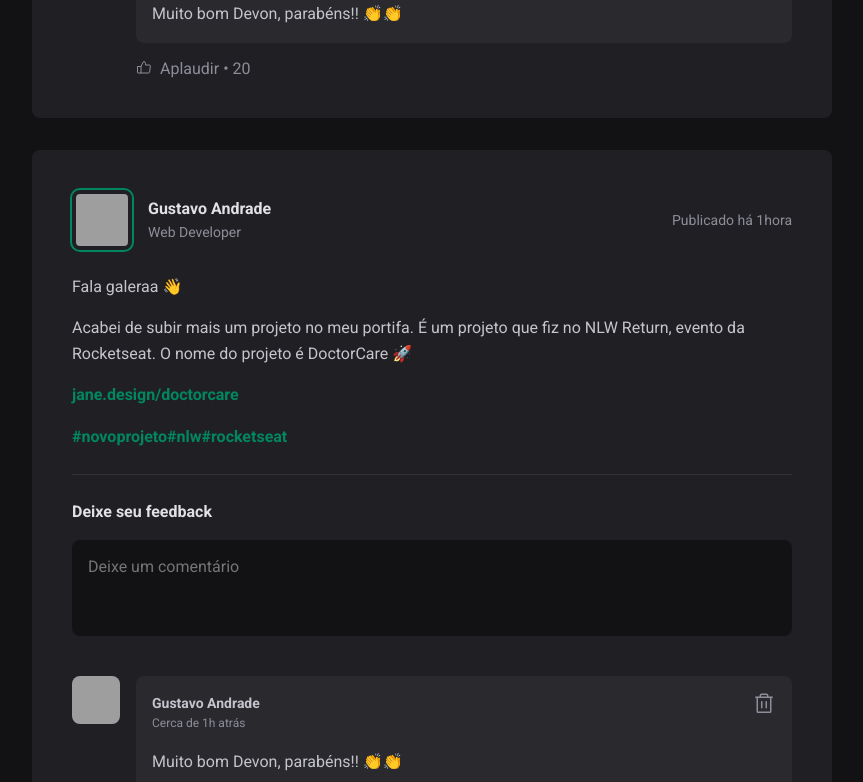
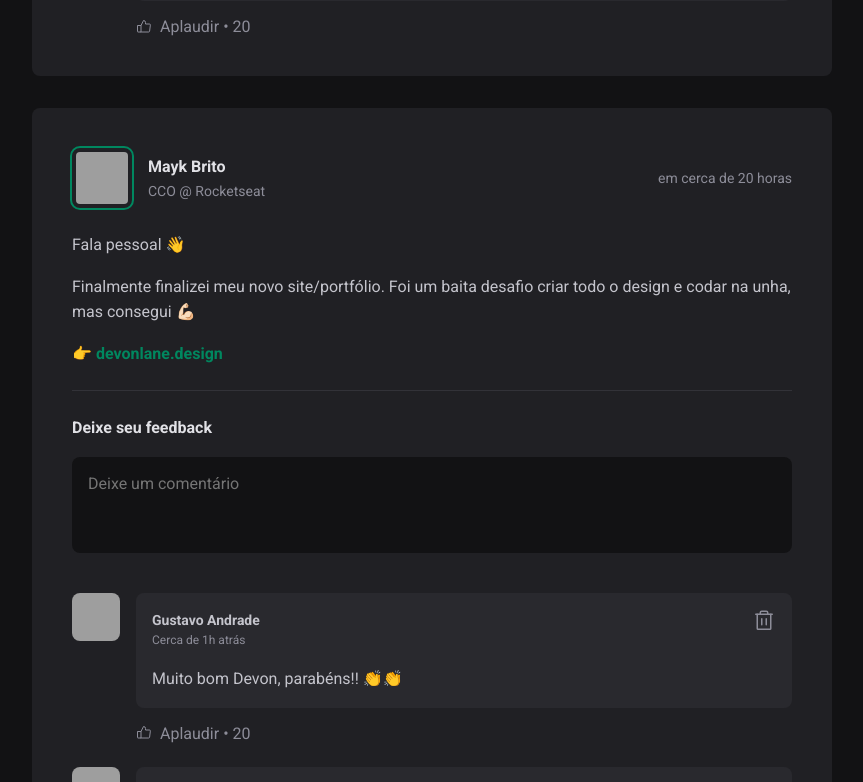
Before and after one commit to Gustavo64522/Ignite-Feed, a React (Vite) app: page / in a window 1280 px wide. Shown: the part 1051-1833 px from the top of the page, without its empty margins (352-1215 px from the left). Built offline with nearby package versions, Linux system fonts and the light colour scheme; grey boxes are pictures that could not be loaded.

Commit message:
feat: Adding post properties

```diff
--- a/package.json
+++ b/package.json
@@ -10,6 +10,7 @@
     "preview": "vite preview"
   },
   "dependencies": {
+    "date-fns": "^4.1.0",
     "phosphor-react": "^1.4.1",
     "react": "^19.0.0",
     "react-dom": "^19.0.0"
--- a/src/components/Post.jsx
+++ b/src/components/Post.jsx
@@ -1,38 +1,55 @@
+/* eslint-disable react/jsx-key */
+/* eslint-disable react/prop-types */
+import { format, formatDistanceToNow } from "date-fns";
+import { ptBR } from "date-fns/locale/pt-BR";
+
 import { Avatar } from "./Avatar";
 import { Comment } from "./Comment";
 import styles from "./Post.module.css";
 
-export function Post() {
+export function Post({ author, publishedAt, content }) {
+  const publishedDateFormatted = format(
+    publishedAt,
+    "d 'de' LLLL 'às' HH:mm'h'",
+    { locale: ptBR }
+  );
+
+  const publishedDateRelativeToNow = formatDistanceToNow(publishedAt, {
+    locale: ptBR,
+    addSuffix: true,
+  });
+
   return (
     <article className={styles.post}>
       <header>
         <div className={styles.author}>
-          <Avatar src="https://github.com/diego3g.png" />
+          <Avatar src={author.avatarUrl} />
           <div className={styles.authorInfo}>
-            <strong>Gustavo Andrade</strong>
-            <span>Web Developer</span>
+            <strong>{author.name}</strong>
+            <span>{author.role}</span>
           </div>
         </div>
 
-        <time title="20 de Fevereiro às 16:16" dateTime="2025-02-20 16:16:0">
-          Publicado há 1hora
+        <time
+          title={publishedDateFormatted}
+          dateTime={publishedAt.toISOString()}
+        >
+          {publishedDateRelativeToNow}
         </time>
       </header>
 
       <div className={styles.content}>
-        <p>Fala galeraa 👋</p>
-        <p>
-          Acabei de subir mais um projeto no meu portifa. É um projeto que fiz
-          no NLW Return, evento da Rocketseat. O nome do projeto é DoctorCare 🚀
-        </p>
-        <p>
-          <a href="#">jane.design/doctorcare</a>
-        </p>
-        <p>
-          <a href="#">#novoprojeto</a>
-          <a href="#">#nlw</a>
-          <a href="#">#rocketseat</a>
-        </p>
+        {content.map((line) => {
+          if (line.type === "paragraph") {
+            return <p>{line.content}</p>;
+          } else if (line.type === "link") {
+            return (
+              <p>
+                <a href="#">{line.content}</a>
+              </p>
+            );
+          }
+        })}
 
         <form className={styles.commentForm}>
           <strong>Deixe seu feedback</strong>
```
Also changed, not shown: 1 other file (tests, documents, lock files or other folders).
